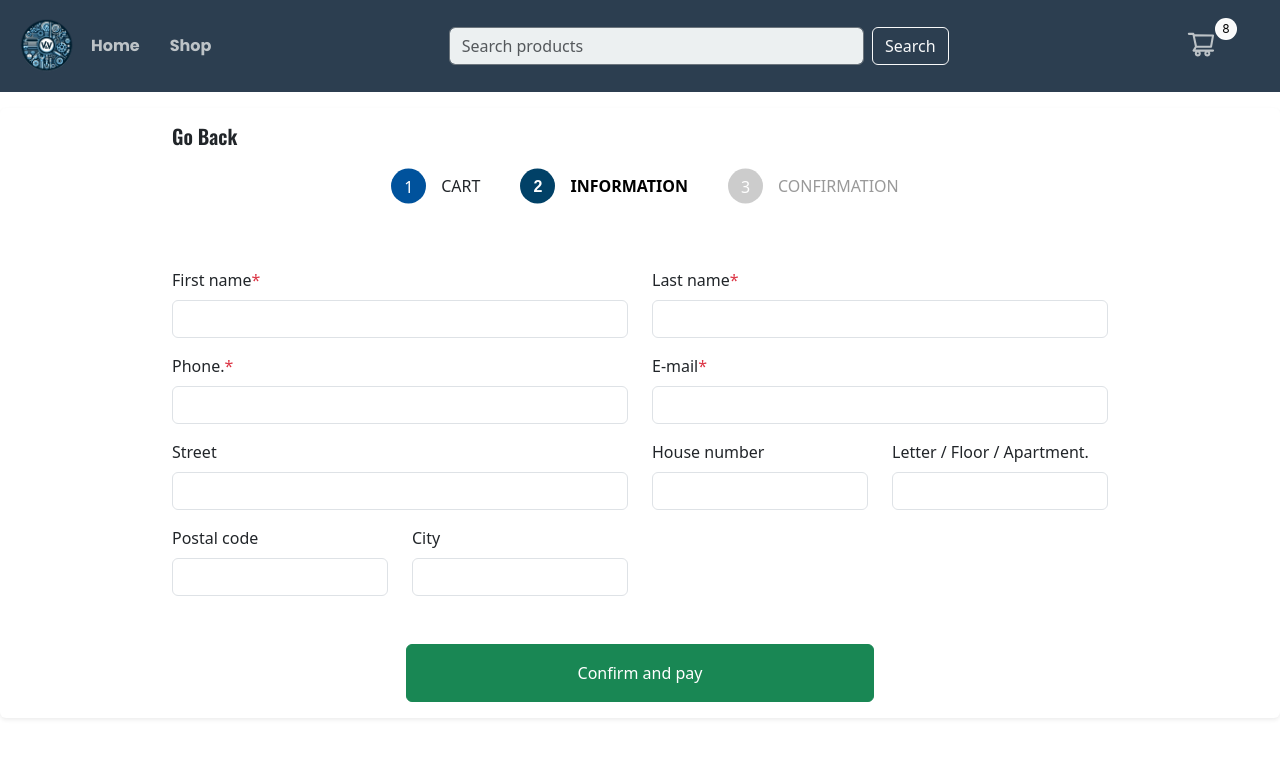
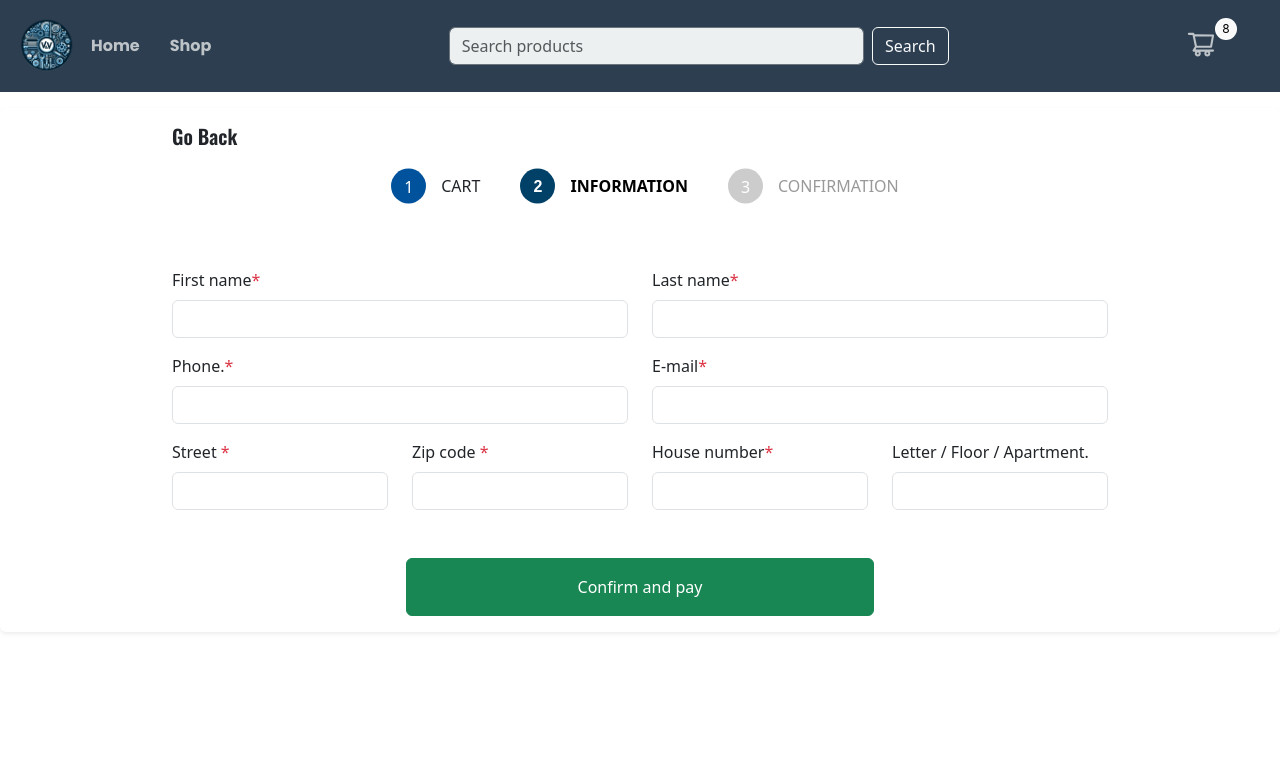
Before and after one commit to vv-solutions/vv-automobile-frontend, a Next.js app: page /shop/cart in a window 1280 px wide. Both pictures are taken after a click on the button "To checkout". Shown: the top 758 px of the page. Built offline with nearby package versions, Linux system fonts and the light colour scheme.

Commit message:
cart page

```diff
--- a/components/CartComponent.js
+++ b/components/CartComponent.js
@@ -1,14 +1,19 @@
 import {useRouter} from "next/router";
 
-function CartComponent({products, nextPage}) {
+function CartComponent({products, nextPage, order,setOrder}) {
 
+    const handleNextPage = () => {
 
+        //set order lines
+
+        nextPage()
+    }
 
     return (
         <>
             <div>
                 <div className="order-steps-menu hidden-print mb-5">
-                    <h5 className={"text-start w-75 m-auto" }style={{color:"white"}}>.</h5>
+                    <h5 className={"text-start w-75 m-auto" } style={{color:"white"}}>.</h5>
                     <ul className="steps-list">
                         <li className="active">
                             Cart
@@ -86,7 +91,7 @@ function CartComponent({products, nextPage}) {
                 </div>
             <div className={"text-end"}>
                 {products.length > 0 &&
-                    <button onClick={nextPage} className="btn btn-success">To checkout</button>
+                    <button onClick={handleNextPage} className="btn btn-success">To checkout</button>
                 }</div>
             </div>
         </>
--- a/components/InformationComponent.js
+++ /dev/null
@@ -1,89 +0,0 @@
-import {useRouter} from "next/router";
-
-function InformationComponent({nextPage, prevPage}) {
-    return (
-        <>
-            <div>
-                <div className="order-steps-menu hidden-print mb-5">
-                    <h5 className={"text-start w-75 m-auto"} onClick={prevPage} style={{cursor:"pointer"}}>Go Back</h5>
-                    <ul className="steps-list">
-                        <li className="">
-                            Cart
-                        </li>
-                        <li className="active">
-                            Information
-                        </li>
-                        <li className="disabled">
-                            Confirmation
-                        </li>
-                    </ul>
-                </div>
-            </div>
-            {/*<h2 className="text-center my-4">Information</h2>*/}
-            <form className="w-75 m-auto">
-                <div className="row mb-3">
-                    <div className="col-md-6">
-                        <label htmlFor="firstName" className="form-label">
-                            First name<span className="text-danger">*</span>
-                        </label>
-                        <input type="text" className="form-control" id="firstName" required/>
-                    </div>
-                    <div className="col-md-6">
-                        <label htmlFor="lastName" className="form-label">
-                            Last name<span className="text-danger">*</span>
-                        </label>
-                        <input type="text" className="form-control" id="lastName" required/>
-                    </div>
-                </div>
-                <div className="row mb-3">
-                    <div className="col-md-6">
-                        <label htmlFor="mobile" className="form-label">
-                            Phone.<span className="text-danger">*</span>
-                        </label>
-                        <input type="text" className="form-control" id="mobile" required/>
-                    </div>
-                    <div className="col-md-6">
-                        <label htmlFor="email" className="form-label">
-                            E-mail<span className="text-danger">*</span>
-                        </label>
-                        <input type="email" className="form-control" id="email" required/>
-                    </div>
-                </div>
-                <div className="row mb-3">
-                    <div className="col-md-6">
-                        <label htmlFor="street" className="form-label">Street</label>
-                        <input type="text" className="form-control" id="street"/>
-                    </div>
-                    <div className="col-md-3">
-                        <label htmlFor="houseNumber" className="form-label">House number</label>
-                        <input type="text" className="form-control" id="houseNumber"/>
-                    </div>
-                    <div className="col-md-3">
-                        <label htmlFor="apartment" className="form-label">
-                            Letter / Floor / Apartment.
-                        </label>
-                        <input type="text" className="form-control" id="apartment"/>
-                    </div>
-                </div>
-                <div className="row mb-3">
-                    <div className="col-md-3">
-                        <label htmlFor="postalCode" className="form-label">Postal code</label>
-                        <input type="text" className="form-control" id="postalCode"/>
-                    </div>
-                    <div className="col-md-3">
-                        <label htmlFor="city" className="form-label">City</label>
-                        <input type="text" className="form-control disabled" id="city"/>
-                    </div>
-                </div>
-                <div className="w-50 m-auto mt-5">
-                    <button onClick={nextPage} className="btn btn-success w-100 text-center p-3">
-                        Confirm and pay
-                    </button>
-                </div>
-            </form>
-
-        </>
-    );
-};
-
-export default InformationComponent;
--- /dev/null
+++ b/components/OrderComponent.js
@@ -0,0 +1,107 @@
+import {useRouter} from "next/router";
+
+function OrderComponent({nextPage, prevPage, order,setOrder}) {
+
+    const handleChange = (e) => {
+        const { id, value } = e.target;
+        setOrder((order) => ({
+            ...order,
+            [id]: value
+        }));
+    };
+
+    const handleSubmit = (e) => {
+        e.preventDefault();
+        console.log('Form submitted:', order);
+    };
+
+    return (
+        <>
+            <div>
+                <div className="order-steps-menu hidden-print mb-5">
+                    <h5 className={"text-start w-75 m-auto"} onClick={prevPage} style={{cursor: "pointer"}}>Go Back</h5>
+                    <ul className="steps-list">
+                        <li className="">
+                            Cart
+                        </li>
+                        <li className="active">
+                            Information
+                        </li>
+                        <li className="disabled">
+                            Confirmation
+                        </li>
+                    </ul>
+                </div>
+            </div>
+            <form className="w-75 m-auto" onSubmit={handleSubmit}>
+                <div className="row mb-3">
+                    <div className="col-md-6">
+                        <label htmlFor="firstName" className="form-label">
+                            First name<span className="text-danger">*</span>
+                        </label>
+                        <input type="text" className="form-control" id="firstName" value={order.firstName}
+                               onChange={handleChange} required/>
+                    </div>
+                    <div className="col-md-6">
+                        <label htmlFor="lastName" className="form-label">
+                            Last name<span className="text-danger">*</span>
+                        </label>
+                        <input type="text" className="form-control" id="lastName" value={order.lastName}
+                               onChange={handleChange} required/>
+                    </div>
+                </div>
+                <div className="row mb-3">
+                    <div className="col-md-6">
+                        <label htmlFor="mobile" className="form-label">
+                            Phone.<span className="text-danger">*</span>
+                        </label>
+                        <input type="text" className="form-control" id="mobile" value={order.mobile}
+                               onChange={handleChange} required/>
+                    </div>
+                    <div className="col-md-6">
+                        <label htmlFor="email" className="form-label">
+                            E-mail<span className="text-danger">*</span>
+                        </label>
+                        <input type="email" className="form-control" id="email" value={order.email}
+                               onChange={handleChange} required/>
+                    </div>
+                </div>
+                <div className="row mb-3">
+                    <div className="col-md-3">
+                        <label htmlFor="street" className="form-label">Street <span
+                            className="text-danger">*</span></label>
+                        <input type="text" className="form-control" id="street" value={order.street} required
+                               onChange={handleChange}/>
+                    </div>
+                    <div className="col-md-3">
+                        <label htmlFor="zipcode" className="form-label">Zip code <span className="text-danger">*</span></label>
+                        <input type="number" className="form-control" id="zipcode" value={order.zipcode}
+                               onChange={handleChange} required/>
+                    </div>
+                    <div className="col-md-3">
+                        <label htmlFor="houseNumber" className="form-label ">House number<span
+                            className="text-danger">*</span></label>
+                        <input type="number" required className="form-control" id="houseNumber" value={order.houseNumber}
+                               onChange={handleChange}/>
+                    </div>
+                    <div className="col-md-3">
+                        <label htmlFor="addressLine2" className="form-label">
+                            Letter / Floor / Apartment.
+                        </label>
+                        <input type="text" className="form-control" id="addressLine2" value={order.addressLine2}
+                               onChange={handleChange}/>
+                    </div>
+                </div>
+
+                <div className="w-50 m-auto mt-5">
+                    <button type="submit" className="btn btn-success w-100 text-center p-3">
+                        Confirm and pay
+                    </button>
+                </div>
+            </form>
+
+        </>
+    );
+};
+
+export default OrderComponent;
--- a/pages/shop/cart.js
+++ b/pages/shop/cart.js
@@ -2,7 +2,7 @@ import {useRouter} from "next/router";
 import productFacade from "../../facades/productFacade";
 import {useState} from "react";
 import CartComponent from "../../components/CartComponent";
-import InformationComponent from "../../components/InformationComponent";
+import OrderComponent from "../../components/OrderComponent";
 import categoryFacade from "../../facades/categoryFacade";
 
 function CartPage() {
@@ -97,22 +97,45 @@ function CartPage() {
             "createTimestamp": "2023-05-15T15:12:27"
         }]);
 
-    const nextPage = () =>{
-        console.log("hello next page")
-        setShowPage(showPage+1)
+
+    const [order, setOrder] = useState({
+            firstName: "",
+            lastName: "",
+            phone: "",
+            email: "",
+            street: "",
+            houseNumber: "",
+            addressLine2: "",
+            zipcode: "",
+            orderLines:
+                [
+                    {
+                        "productId": 1,
+                        "quantity": 5
+                    },
+                    {
+                        "productId": 3,
+                        "quantity": 1
                     }
-    const prevPage = () =>{
-        setShowPage(showPage-1)
+                ]
+        }
+    )
+
+    const nextPage = () => {
+        setShowPage(showPage + 1)
+    }
+    const prevPage = () => {
+        setShowPage(showPage - 1)
     }
 
     return (
         <>
             <div className="contentContainer shadow-sm p-3 mb-5 bg-white rounded">
                 {showPage == 1 &&
-            <CartComponent products={cartProducts} nextPage={nextPage}/>
+                    <CartComponent products={cartProducts} nextPage={nextPage} order={order} setOrder={setOrder}/>
                 }
                 {showPage == 2 &&
-            <InformationComponent nextPage={nextPage} prevPage={prevPage}/>
+                    <OrderComponent nextPage={nextPage} prevPage={prevPage} order={order} setOrder={setOrder}/>
                 }
 
             </div>
```
Lines whose indentation alone changed are shown as unchanged.
